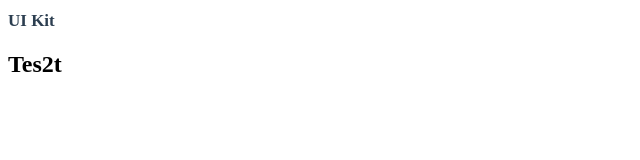
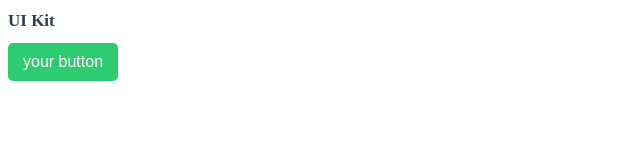
Before and after one commit to PierreCarminati/UI-Kit-v2, a plain HTML site: page index.html in a window 1280 px wide. Shown: the whole page, without its empty margins (0-640 px from the left). Drawn offline with Linux system fonts and the light colour scheme.

Commit message:
btn component

```diff
--- a/index.html
+++ b/index.html
@@ -9,6 +9,6 @@
 </head>
 <body>
     <h1>UI Kit</h1>
-    <h2>Tes2t</h2>
+    <button class="btn">your button</button>
 </body>
 </html>
--- a/style.css
+++ b/style.css
@@ -2,3 +2,15 @@ h1 {
     font-size : 17px;
     color : #2c3e50;
 }
+
+.btn {
+    background-color : #2ecc71;
+    padding : 10px 15px 10px 15px;
+    color : white;
+    border : none;
+    border-radius : 5px;
+    font-size : 16px;
+}
+.btn:hover {
+    background-color : #27ae60;
+}
```
